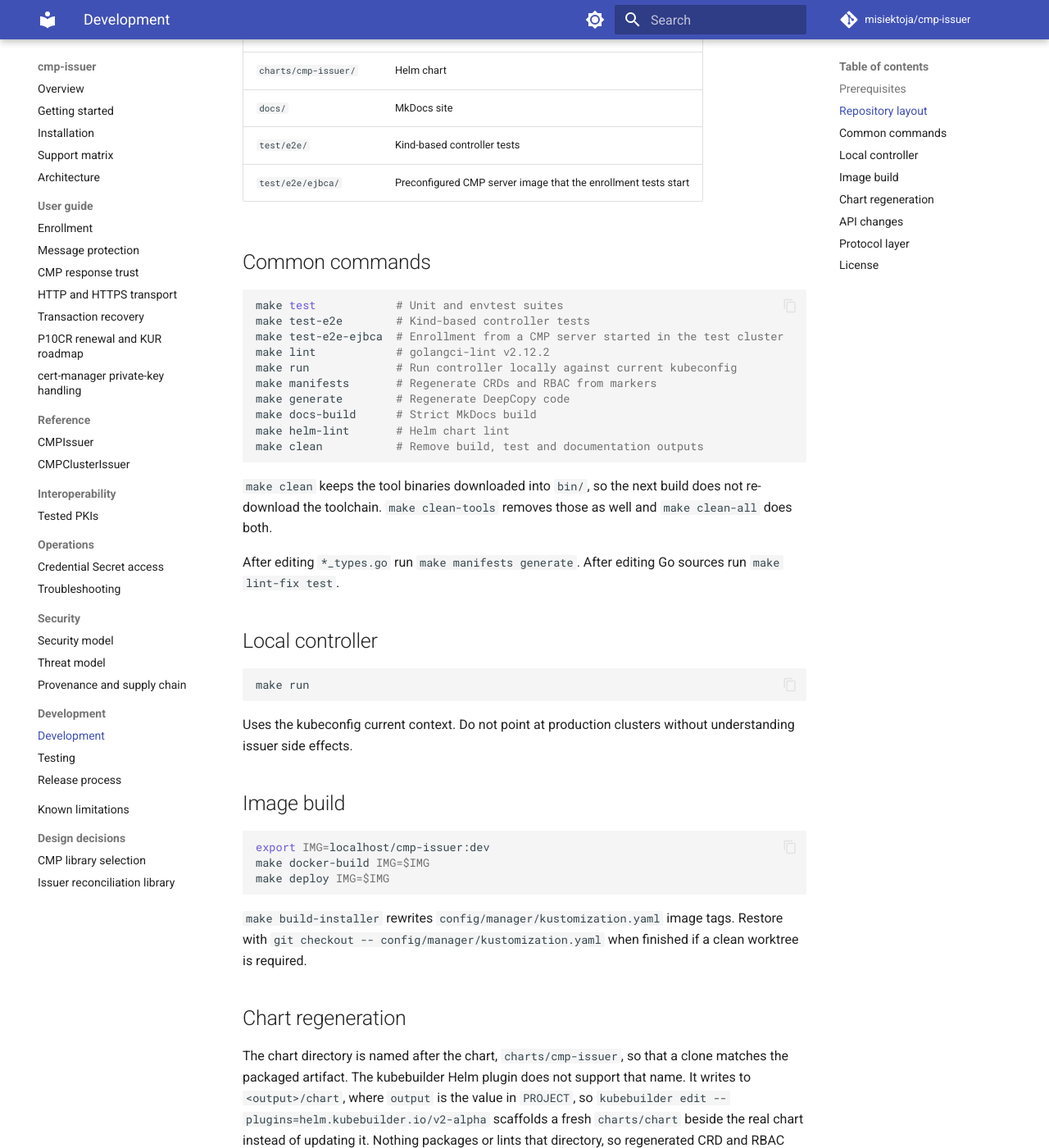
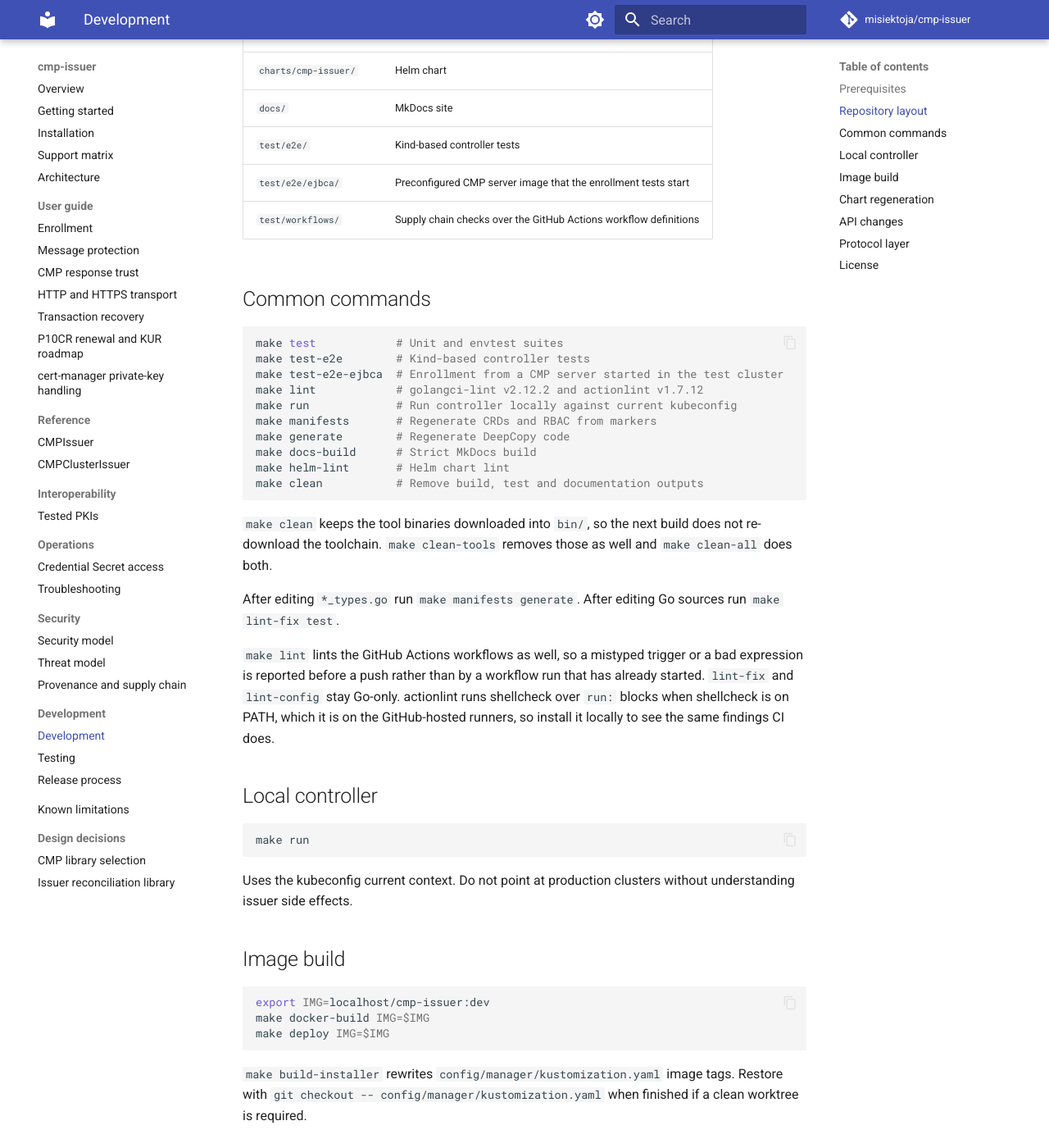
Before and after one commit to misiektoja/cmp-issuer, an MkDocs documentation site: the page built from docs/development/development.md, in a window 1280 px wide and 1400 px high, scrolled down 812 px. Shown: the whole window at 82% size. Built offline with MkDocs 1.6.1 and Material for MkDocs 9.7.7, drawn with Linux system fonts in a browser that asks for light colours; comment, search, counter and statistics services are not loaded.

Commit message:
docs(development): record that the lint target covers the workflows

```diff
--- a/docs/development/development.md
+++ b/docs/development/development.md
@@ -25,6 +25,7 @@ Key directories:
 | `docs/` | MkDocs site |
 | `test/e2e/` | Kind-based controller tests |
 | `test/e2e/ejbca/` | Preconfigured CMP server image that the enrollment tests start |
+| `test/workflows/` | Supply chain checks over the GitHub Actions workflow definitions |
 
 ## Common commands
 
@@ -32,7 +33,7 @@ Key directories:
 make test            # Unit and envtest suites
 make test-e2e        # Kind-based controller tests
 make test-e2e-ejbca  # Enrollment from a CMP server started in the test cluster
-make lint            # golangci-lint v2.12.2
+make lint            # golangci-lint v2.12.2 and actionlint v1.7.12
 make run             # Run controller locally against current kubeconfig
 make manifests       # Regenerate CRDs and RBAC from markers
 make generate        # Regenerate DeepCopy code
@@ -44,6 +45,8 @@ make clean           # Remove build, test and documentation outputs
 `make clean` keeps the tool binaries downloaded into `bin/`, so the next build does not re-download the toolchain. `make clean-tools` removes those as well and `make clean-all` does both.
 
 After editing `*_types.go` run `make manifests generate`. After editing Go sources run `make lint-fix test`.
+
+`make lint` lints the GitHub Actions workflows as well, so a mistyped trigger or a bad expression is reported before a push rather than by a workflow run that has already started. `lint-fix` and `lint-config` stay Go-only. actionlint runs shellcheck over `run:` blocks when shellcheck is on PATH, which it is on the GitHub-hosted runners, so install it locally to see the same findings CI does.
 
 ## Local controller
 
```
